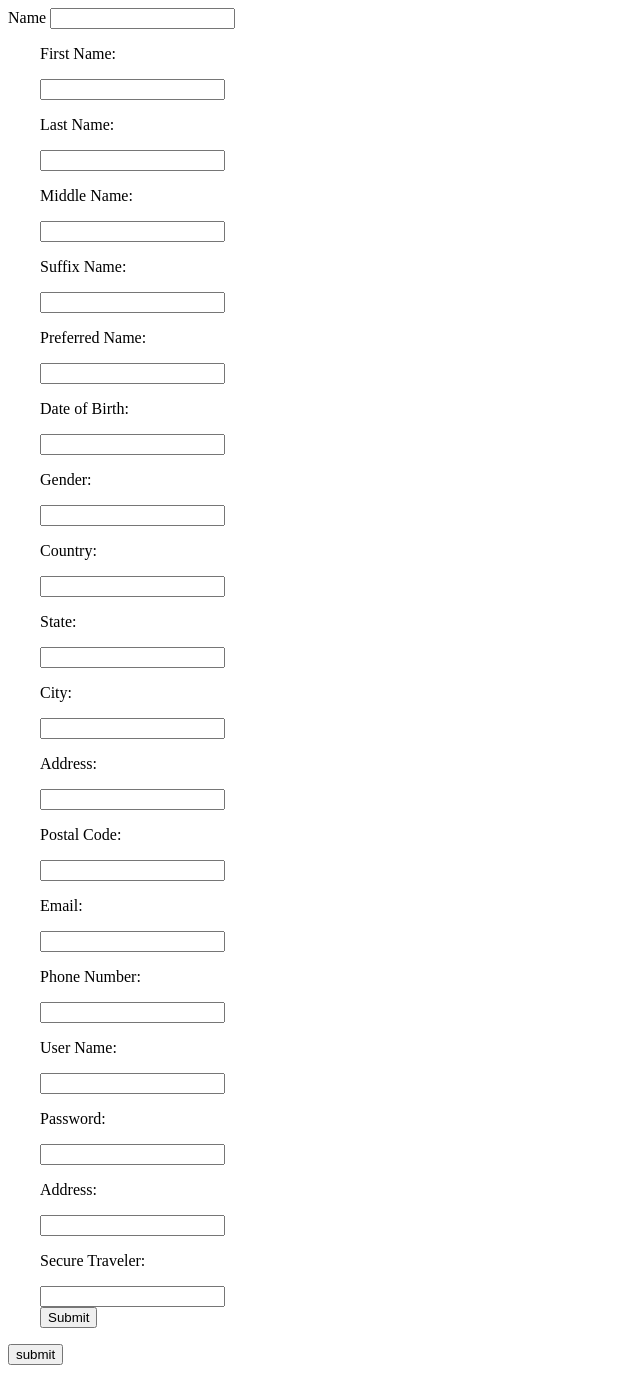
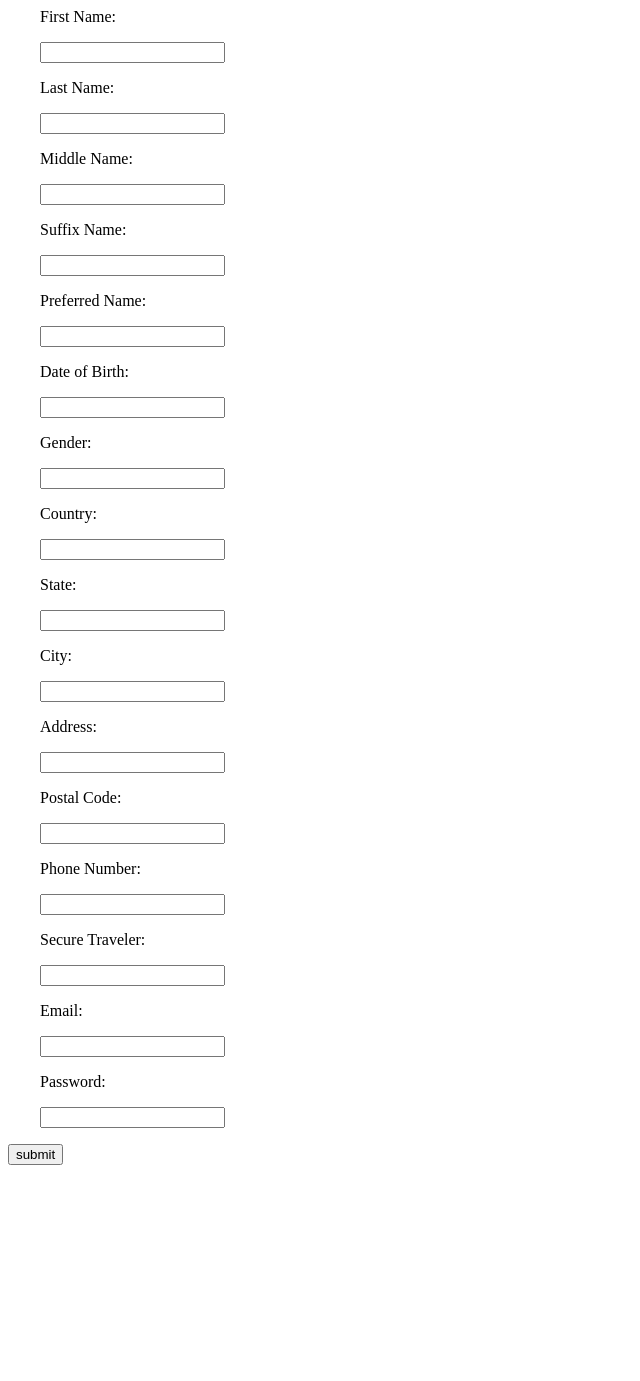
Before and after one commit to chasejohnson3/IowaAirFlask, a Flask app: page /adduser in a window 1280 px wide. Shown: the whole page, without its empty margins (0-640 px from the left). After the commit the page ends 1165 px from the top, so only its background shows below. Run offline with Flask 2, Linux system fonts and the light colour scheme.

Commit message:
Able to add a user with their full infomration to the database

```diff
--- a/main.py
+++ b/main.py
@@ -33,13 +33,6 @@ def addUser():
     return render_template('AddUser.html')
 
 
-# @app.route('/result', methods=['POST', 'GET'])
-# def result():
-# 	if request.method == 'POST':
-# 		result = request.form
-# 		return render_template("addrec.html", result=result)
-
-
 @app.route('/viewall')
 def viewall():
     conn = dbconn()
@@ -54,35 +47,46 @@ def viewall():
     conn.close()
     return render_template("list.html", rows=data)
 
+# Adds a user's information to the database
 @app.route('/adduser', methods=['POST', 'GET'])
 def users():
     if request.method == 'POST':
         # try:
-        nm = request.form['FlightName']
+        first_name = request.form['first_name']
+        last_name = request.form['last_name']
+        middle_name = request.form['middle_name']
+        suffix = request.form['suffix']
+        preferred_name = request.form['preferred_name']
+        date_of_birth = request.form['date_of_birth']
+        gender = request.form['gender']
+        country = request.form['country']
+        state = request.form['state']
+        city = request.form['city']
+        address = request.form['address']
+        postal_code = request.form['postal_code']
+        email = request.form['email']
+        phone_number = request.form['phone_number']
+        password = request.form['password']
+        secure_traveler = request.form['secure_traveler']
+
 
         conn = dbconn()
-
-        sql = "INSERT INTO users(idusers, first_name) VALUES(%s, %s)"
+        sql = "INSERT INTO users(idusers, first_name, last_name, middle_name, suffix, preferred_name, date_of_birth, gender, country, state, city, address, postal_code, email, phone_number, password, secure_traveler) " \
+              "VALUES(%s, %s, %s, %s, %s, %s, %s, %s, %s, %s, %s, %s, %s, %s, %s, %s, %s)"
         cursor = conn.cursor()
 
         id = get_uuid()
         print("UUID is " + str(id))
-        cursor.execute(sql, (id, nm))
-        # cursor.execute("INSERT INTO users(idusers, first_name) VALUES("+id+",'"+nm+"')")
-        # cursor.execute("INSERT INTO users(idusers, first_name) VALUES(7,'"+nm+"')")
-        # cursor.execute("INSERT INTO users(idusers, first_name) VALUES(8,'test')")
-
+        # cursor.execute(sql, (id, first_name, last_name, middle_name, suffix, preferred_name, date_of_birth, gender, country, state, city, address, postal_code, email, phone_number, password, secure_traveler))
+        cursor.execute(sql, (id, first_name, last_name, middle_name, suffix, preferred_name, date_of_birth, gender, country, state, city, address, postal_code, email, phone_number, password, secure_traveler))
 
         conn.commit()
         msg = "Record successfully added"
-        # except Exception as e:
-        #     print("ERR: ",e)
-        #     msg = "Error in Insert operation"
-        #     conn.rollback()
-        # finally:
         return render_template("users.html", result=request.form, msg=msg)
         conn.close()
 
+
+# addrec does not do anything useful yet
 @app.route('/addrec', methods=['POST', 'GET'])
 def addrec():
     if request.method == 'POST':
@@ -91,25 +95,16 @@ def addrec():
 
         conn = dbconn()
 
-        # sql = "INSERT INTO users(idflights, Departing_City) VALUES(%d, %s)"
         cursor = conn.cursor()
-        # id = uuid.uuid4()
-        # print("UUID is " + id)
-        # cursor.execute(sql, (2, nm))
         cursor.execute("INSERT INTO users(idusers, first_name) VALUES(4,'test')")
         conn.commit()
         msg = "Record successfully added"
-        # except Exception as e:
-        #     print("ERR: ",e)
-        #     msg = "Error in Insert operation"
-        #     conn.rollback()
-        # finally:
         return render_template("addrec.html", result=request.form, msg=msg)
         conn.close()
 
 def get_uuid():
-    id = str(datetime.datetime.now().year) + str(datetime.datetime.now().month) + str(datetime.datetime.now().day) + str(
-    datetime.datetime.now().hour) + str(datetime.datetime.now().second)
+    id = str(datetime.datetime.now().year)[2:4] + str(datetime.datetime.now().month) + str(datetime.datetime.now().day) + str(
+    datetime.datetime.now().hour) + str(datetime.datetime.now().minute) + str(datetime.datetime.now().second)
     return id
 
 if __name__ == '__main__':
--- a/templates/AddUser.html
+++ b/templates/AddUser.html
@@ -2,10 +2,7 @@
 <body>
 
 <form action="http://localhost:5000/adduser" method="POST" enctype="multipart/form-data" >
-    <p>Name <input type="text" name="FlightName"/></p>
-    <!--<form action="ManagerAddUser.jsp" method="post">-->
         <div style="width: 1200px; margin-left: auto; margin-right: auto;">
-
             <div>
             <p class="data">First Name:</p>
             <input class="data" name="first_name"/>
@@ -67,28 +64,8 @@
             </div>
 
             <div>
-                <p class="data">Email:</p>
-                <input class="data" name="email"/>
-                </div>
-
-                <div>
             <p class="data">Phone Number:</p>
             <input class="data" name="phone_number"/>
-                </div>
-
-                <div>
-                <p class="data">User Name:</p>
-                <input class="data" name="user_name"/>
-                </div>
-
-                <div>
-                <p class="data">Password:</p>
-                <input class="data" name="password"/>
-                </div>
-
-                <div>
-                <p class="data">Address:</p>
-                <input class="data" name="address"/>
             </div>
 
             <div>
@@ -96,7 +73,15 @@
             <input class="data" name="secure_traveler"/>
             </div>
 
-                <input type="submit" value="Submit">
+            <div>
+            <p class="data">Email:</p>
+            <input class="data" name="email"/>
+            </div>
+
+            <div>
+            <p class="data">Password:</p>
+            <input class="data" name="password"/>
+            </div>
         </div>
         <!--</form>-->
     <p><input type="submit" value="submit"/></p>
```
Lines whose indentation alone changed are shown as unchanged.
